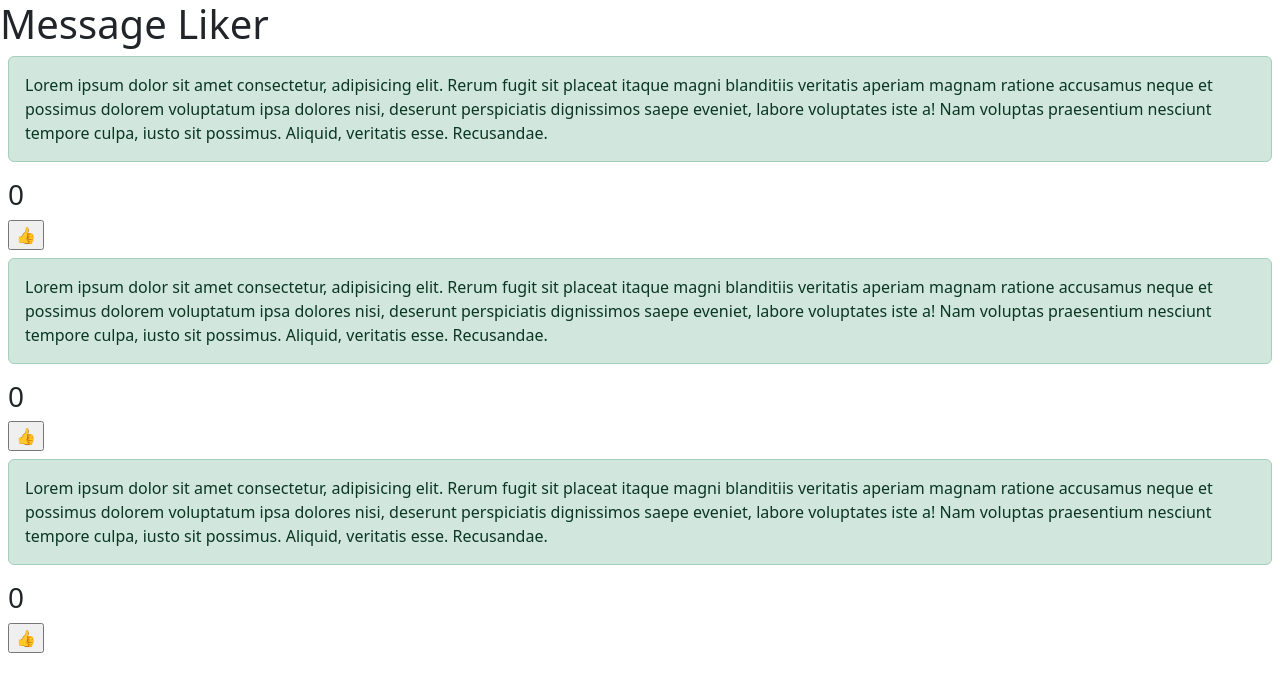
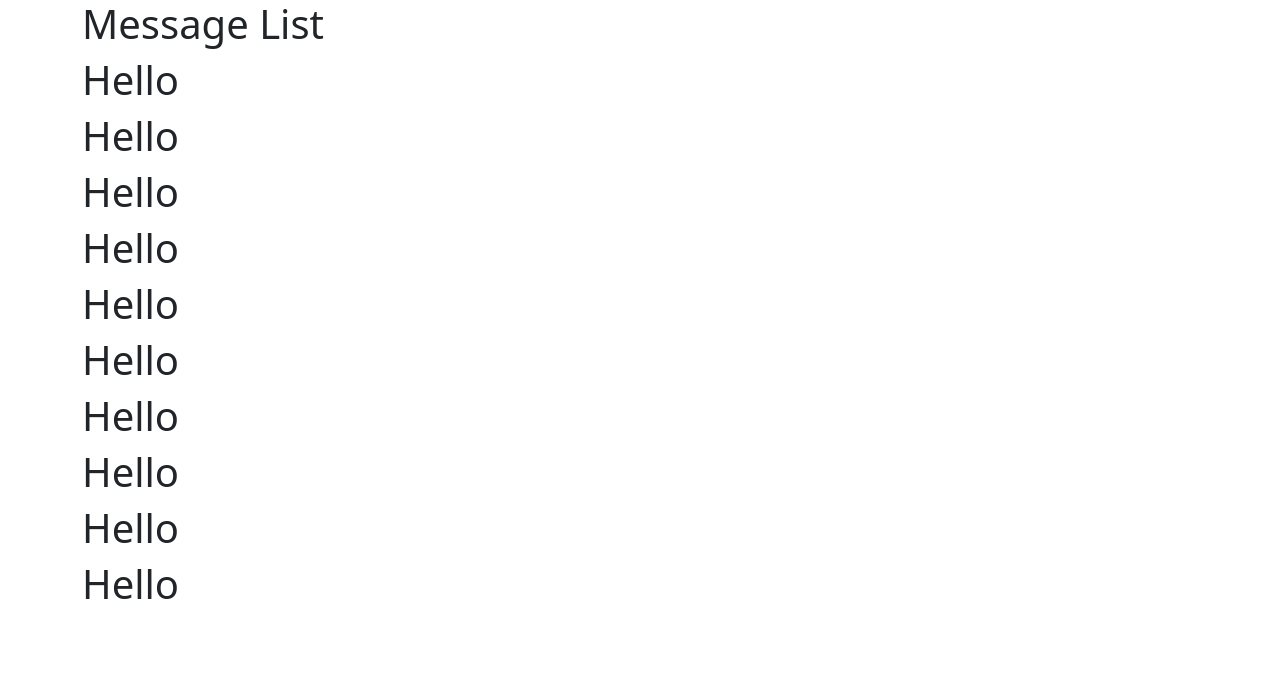
Before and after one commit to mohit24raut/fourth-react-app, a React (Create React App) app: page / in a window 1280 px wide. Shown: the top 692 px of the page. Built offline with nearby package versions, Linux system fonts and the light colour scheme.

Commit message:
list for loop

```diff
--- a/src/App.js
+++ b/src/App.js
@@ -1,5 +1,42 @@
 import "bootstrap/dist/css/bootstrap.css";
 import {useState} from "react";
+
+function App()
+{
+  return(
+    <>
+    <div className="container">
+      <h1>Message List</h1>
+      <WhatApp/>
+    </div>
+    </>
+  )
+}
+
+function WhatApp()
+{
+  let list=["Mohit", "ROhit", "Kohit"];
+  let list1=[];
+  for(let i=0; i<10; i++)
+  {
+    list1.push("");
+  }
+  return(
+    <>
+      {list1.map((item)=>(
+                      <div>
+                          <h1>Hello {item}</h1>
+                      </div>
+                      ))}
+    </>
+  )
+}
+export default App;
+/*
+
+Like to msg
+
+
 function App() {
   return(
     <>
@@ -29,6 +66,4 @@ function Liker()
       </>
 
   )
-}
-
-export default App;
+}*/
```
